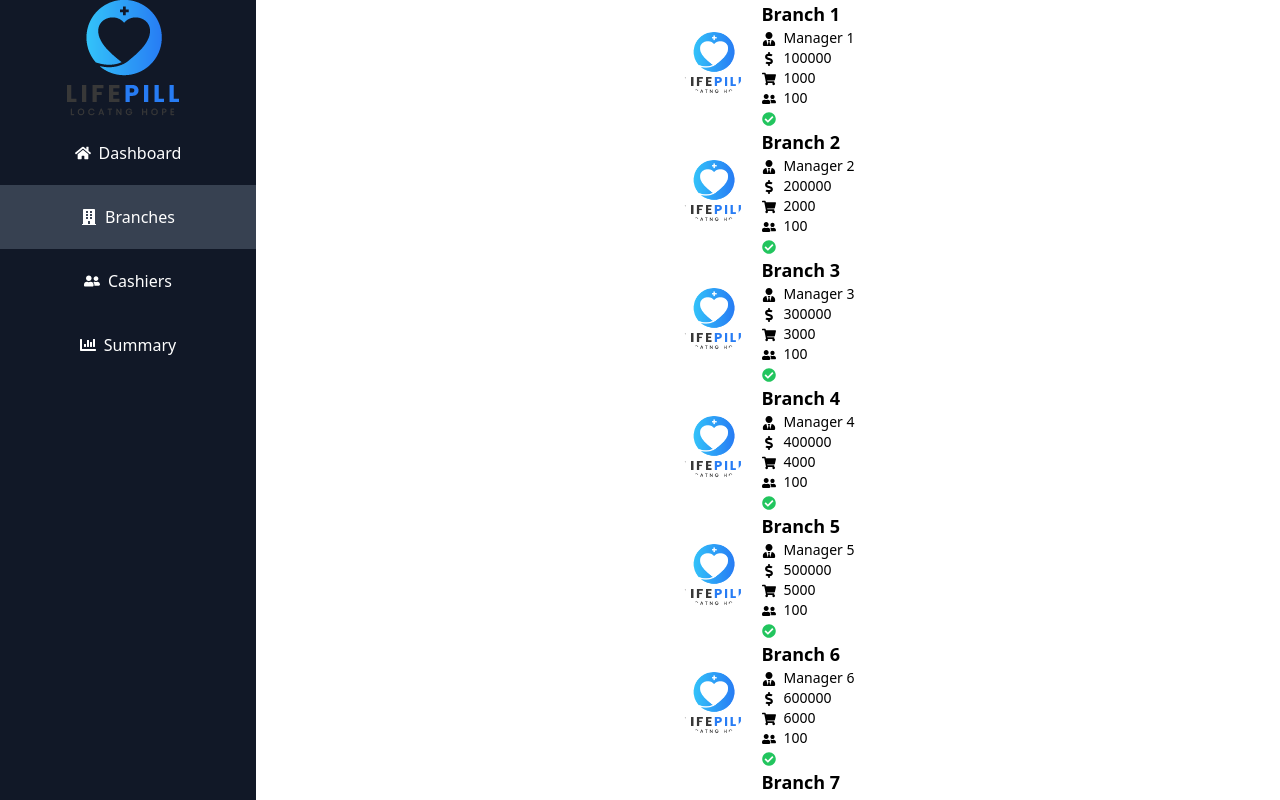
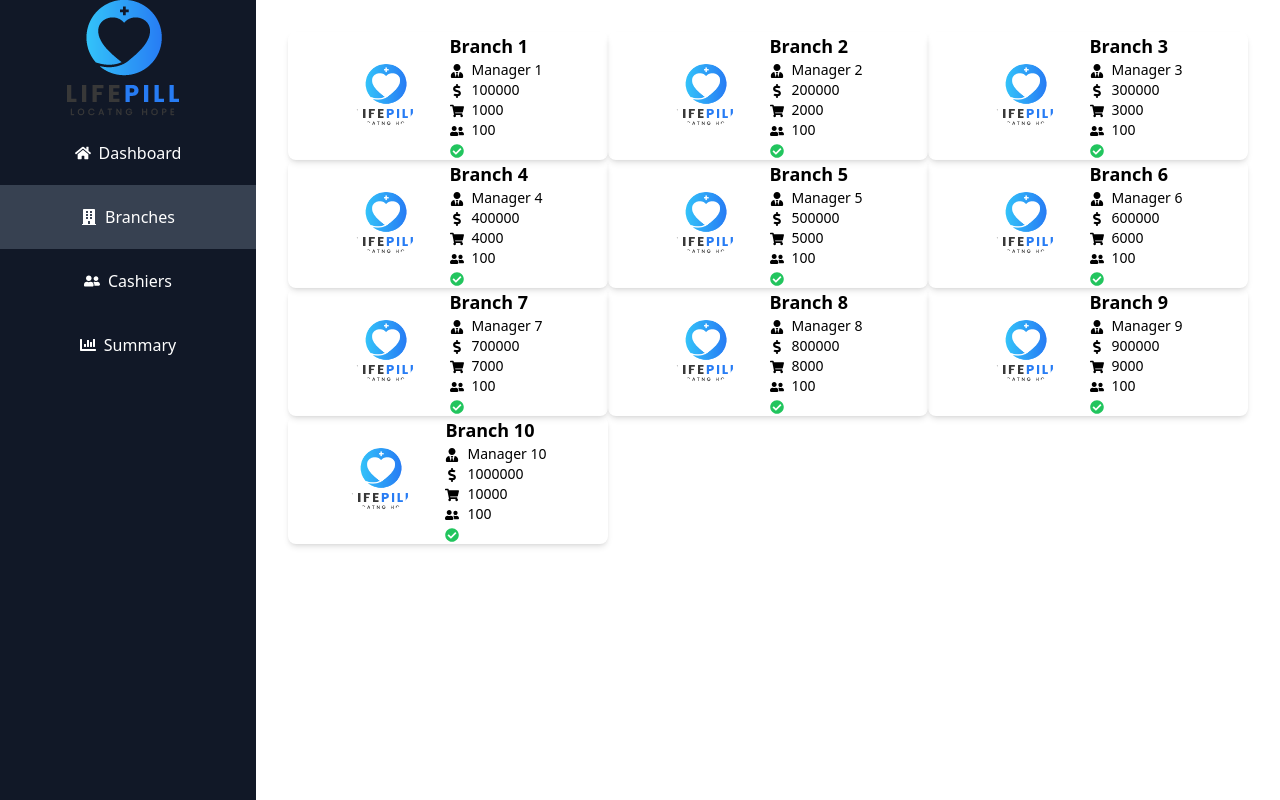
Before and after one commit to Life-Pill/pharmacy-manager-web-app, a React (Vite) app: page /dashboard in a window 1280 px wide. Both pictures are taken after a click on the element "Branches". Shown: the top 800 px of the page. Built offline with nearby package versions, Linux system fonts and the light colour scheme.

Commit message:
Update BranchManagement layout in branch-management-dashboard

```diff
--- a/src/features/branch-management-dashboard/layouts/BranchManagement.tsx
+++ b/src/features/branch-management-dashboard/layouts/BranchManagement.tsx
@@ -13,9 +13,9 @@ type Props = {};
 
 function BranchManagement({}: Props) {
   return (
-    <div className=''>
+    <div className='grid grid-cols-3 p-8'>
       {fakeBranchData.map((pharmacy) => (
-        <div className='flex items-center justify-center space-x-4'>
+        <div className='flex items-center justify-center space-x-4 shadow-md rounded-lg gap-4'>
           <img src={Logo} alt='image' className='w-16 h-16 rounded-full' />
           <div className='text-left'>
             <p className='text-lg font-bold'>{pharmacy.name}</p>
```
